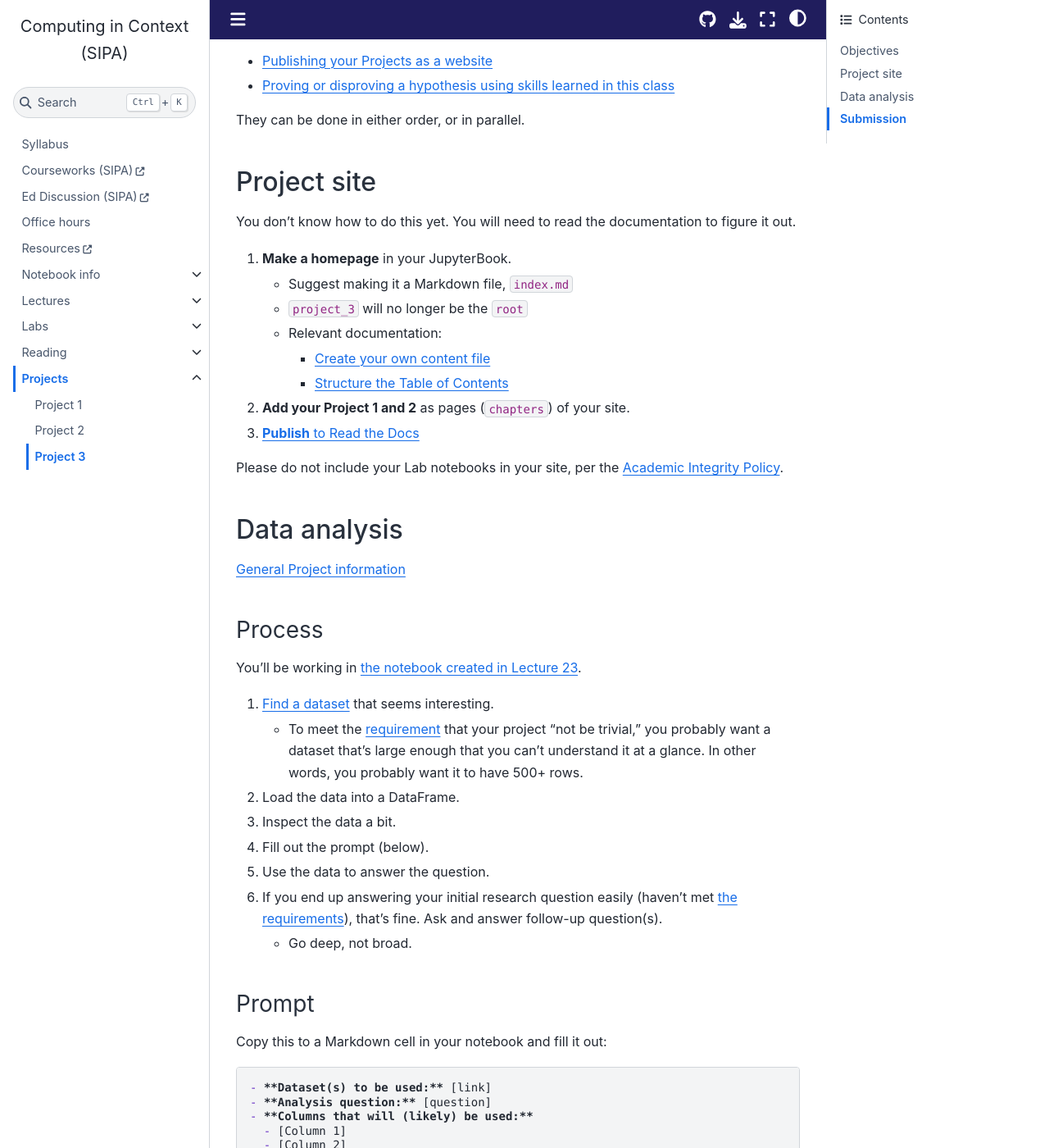
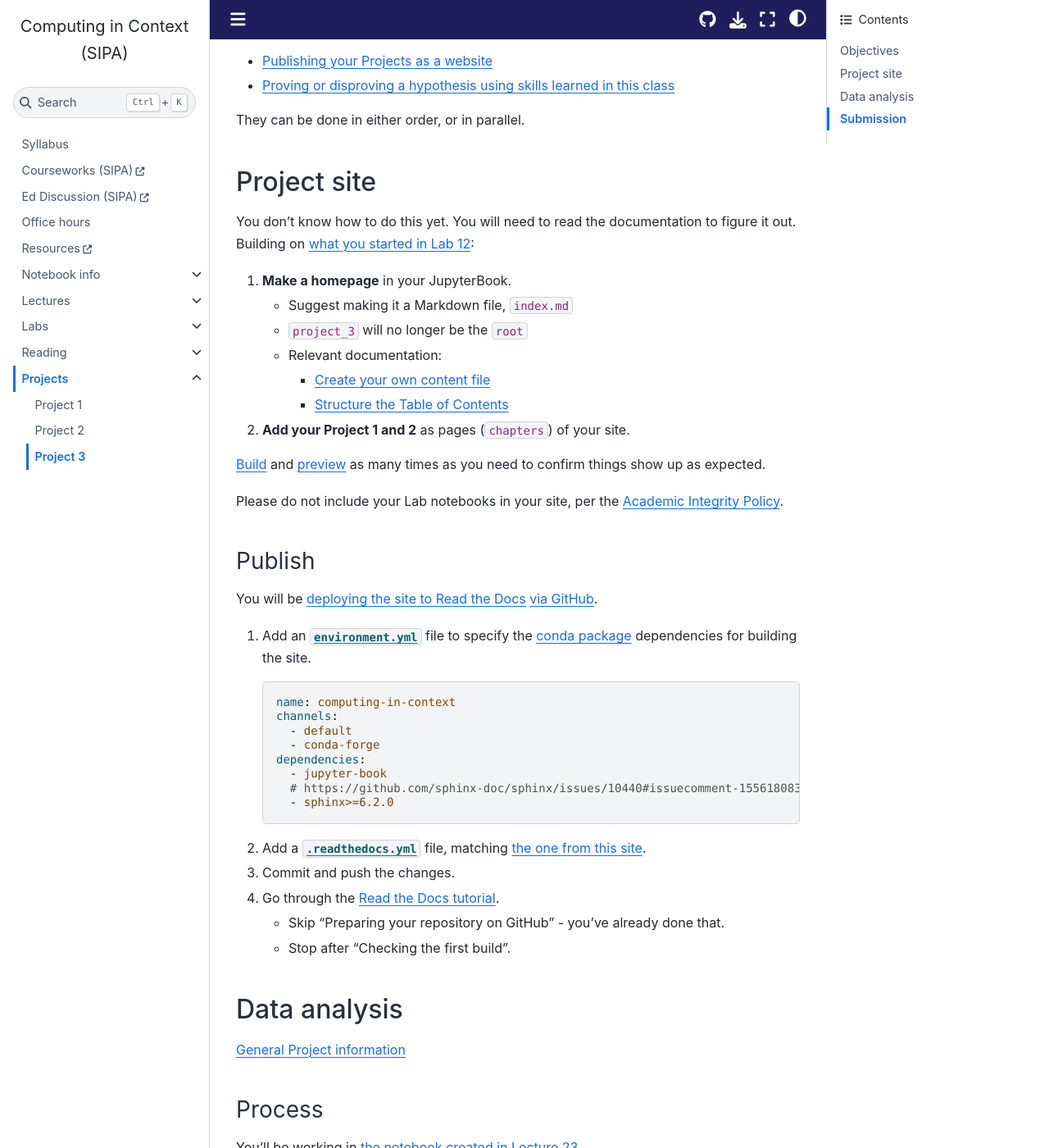
Before and after one commit to afeld/computing-in-context, a Jupyter Book: the page built from project_3.md, in a window 1280 px wide and 1400 px high, scrolled down 243 px. Shown: the whole window at 82% size. Built offline with Jupyter Book 1.0.4 settings and Sphinx 7.4.7 and the Sphinx Book theme 1.1.4, drawn with Linux system fonts in a browser that asks for light colours; pages that are not in the unit, such as notebooks, are missing from menus; comment, search, counter and statistics services are not loaded.

Commit message:
expand Read the Docs instructions

````diff
--- a/project_3.md
+++ b/project_3.md
@@ -13,7 +13,7 @@ They can be done in either order, or in parallel.
 
 ## Project site
 
-You don't know how to do this yet. You will need to read the documentation to figure it out.
+You don't know how to do this yet. You will need to read the documentation to figure it out. Building on [what you started in Lab 12](lab_12.ipynb#jupyterbook):
 
 1. **Make a homepage** in your JupyterBook.
    - Suggest making it a Markdown file, `index.md`
@@ -22,9 +22,33 @@ You don't know how to do this yet. You will need to read the documentation to fi
      - [Create your own content file](https://jupyterbook.org/en/stable/start/new-file.html)
      - [Structure the Table of Contents](https://jupyterbook.org/en/stable/structure/toc.html)
 1. **Add your Project 1 and 2** as pages (`chapters`) of your site.
-1. [**Publish** to Read the Docs](https://jupyterbook.org/en/stable/publish/readthedocs.html)
+
+[Build](lab_12.ipynb#build-the-site) and [preview](lab_12.ipynb#view-the-site-locally) as many times as you need to confirm things show up as expected.
 
 Please do not include your Lab notebooks in your site, per the [Academic Integrity Policy](index.md#academic-integrity).
+
+### Publish
+
+You will be [deploying the site to Read the Docs](https://jupyterbook.org/en/stable/publish/readthedocs.html) [via GitHub](https://docs.readthedocs.io/en/stable/tutorial/index.html).
+
+1. Add an [`environment.yml`](https://docs.conda.io/projects/conda/en/latest/user-guide/tasks/manage-environments.html#sharing-an-environment) file to specify the [conda package](https://docs.conda.io/projects/conda/en/stable/glossary.html#conda-package) dependencies for building the site.
+
+   ```yaml
+   name: computing-in-context
+   channels:
+     - default
+     - conda-forge
+   dependencies:
+     - jupyter-book
+     # https://github.com/sphinx-doc/sphinx/issues/10440#issuecomment-1556180835
+     - sphinx>=6.2.0
+   ```
+
+1. Add a [`.readthedocs.yml`](https://docs.readthedocs.io/en/stable/config-file/index.html) file, matching [the one from this site](https://github.com/afeld/computing-in-context/blob/main/.readthedocs.yaml).
+1. Commit and push the changes.
+1. Go through the [Read the Docs tutorial](https://docs.readthedocs.io/en/stable/tutorial/index.html#creating-a-read-the-docs-account).
+   - Skip "Preparing your repository on GitHub" - you've already done that.
+   - Stop after "Checking the first build".
 
 ## Data analysis
 
````
